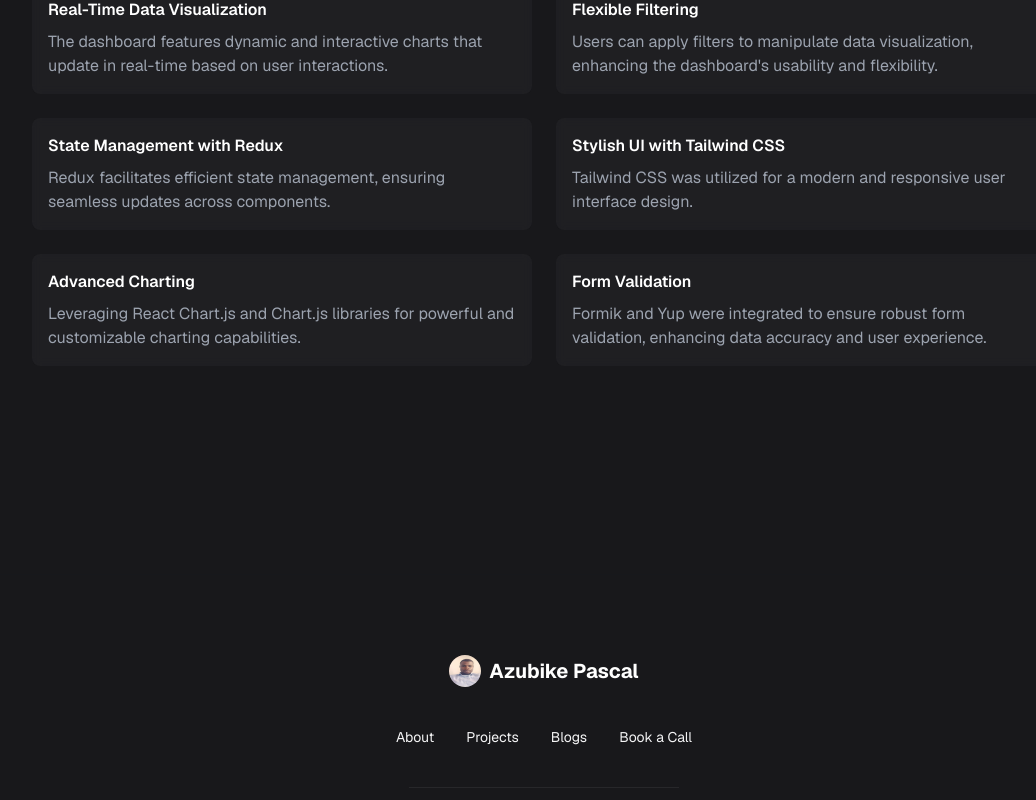
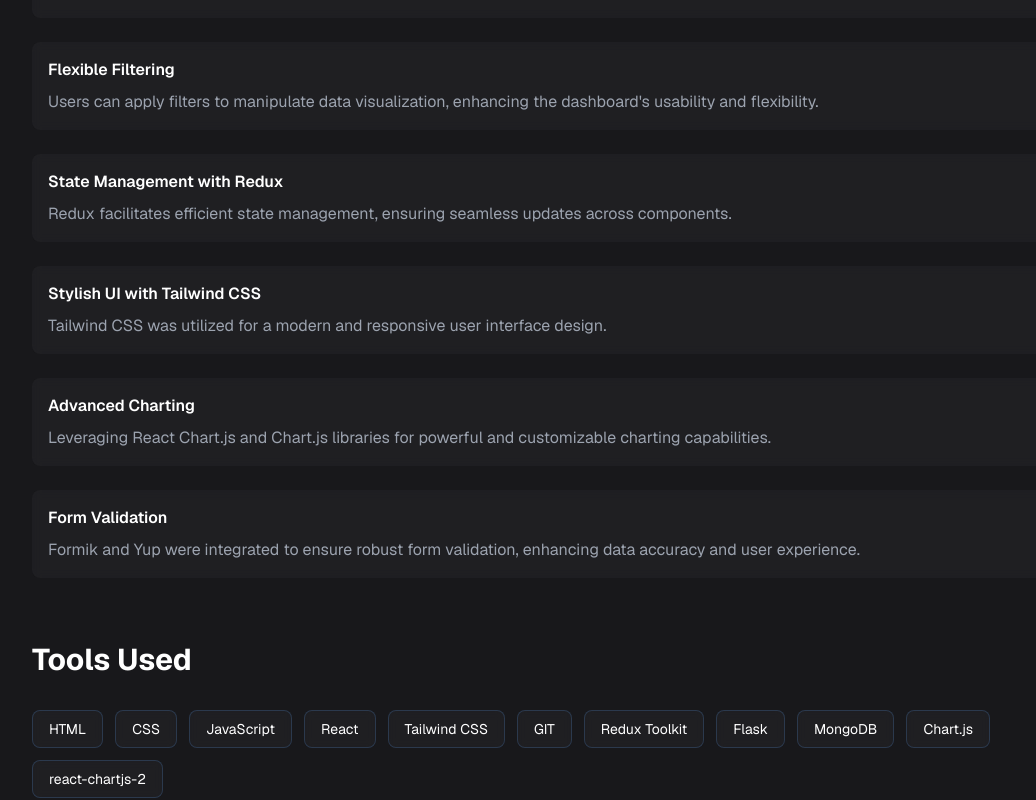
Before and after one commit to pascal-azubike/pascal-azubike-portfolio, a Next.js app: page /projects/analytical-dashboard in a window 1280 px wide. Shown: the part 1384-2184 px from the top of the page, without its empty margins (96-1132 px from the left). Built offline with nearby package versions, Linux system fonts and the light colour scheme.

Commit message:
fixed bugs with typescript error in dyanamic project page and portfolio data

```diff
--- a/src/app/projects/[id]/page.tsx
+++ b/src/app/projects/[id]/page.tsx
@@ -1,14 +1,21 @@
-import { getProjectById } from "@/data/projects";
+import { getProjectById, type Project } from "@/data/projects";
 import { notFound } from "next/navigation";
 import Image from "next/image";
 import Link from "next/link";
-import { ArrowUpRight, ShoppingBag, Shield, Sparkles } from "lucide-react";
+import { ArrowUpRight, ShoppingBag, Shield, Sparkles, LucideIcon } from "lucide-react";
 import { Metadata } from "next";
 import { siteConfig } from "@/lib/site-config";
 
 type Props = {
   params: { id: string }
 };
+
+// Define icon mapping type
+type IconMapping = {
+  [key: string]: LucideIcon;
+};
+
+
 
 export async function generateMetadata({ params }: Props): Promise<Metadata> {
   const project = getProjectById(params.id);
@@ -53,11 +60,28 @@
     notFound();
   }
 
-  const IconComponent = {
+  // Define icon mapping
+  const IconComponent: IconMapping = {
     ShoppingBag,
     Shield,
     Sparkles
   };
+
+  // Helper function to get gradient classes
+  const getGradientClasses = (project: Project) => {
+    const fromColor = project.gradientColors.from.split('/')[0];
+    return {
+      gradientBg: `bg-gradient-to-r from-${project.gradientColors.from} to-${project.gradientColors.to}`,
+      borderColor: project.id === 'wellcrest-therapy'
+        ? 'border-blue-400/20'
+        : `border-${fromColor}/20`,
+      textColor: project.id === 'wellcrest-therapy'
+        ? 'text-blue-400'
+        : `text-${fromColor}`
+    };
+  };
+
+  const gradientClasses = getGradientClasses(project);
 
   return (
     <div className="min-h-screen pt-28 bg-zinc-900 text-white">
@@ -125,7 +149,7 @@
               />
             </div>
             {/* Decorative elements */}
-            <div className={`absolute -inset-x-4 -inset-y-4 z-0 bg-gradient-to-r from-${project.gradientColors.from} to-${project.gradientColors.to} opacity-50 blur-3xl`} />
+            <div className={`absolute -inset-x-4 -inset-y-4 z-0 ${gradientClasses.gradientBg} opacity-50 blur-3xl`} />
             <div className={`absolute -inset-x-10 -inset-y-10 z-0 bg-${project.gradientColors.from.split('/')[0]}/10 opacity-30 blur-2xl`} />
           </div>
 
@@ -160,13 +184,7 @@
                 )}
 
                 {/* Key Features or Highlights */}
-                {(project.keyFeatures || project.keyHighlights) && (
-                  <>
-                    <p className="font-semibold text-white text-xl mt-8">
-                      Key Highlights:
-                    </p>
-                    <div className="grid gap-6 md:grid-cols-2">
-                      {(project.keyFeatures || project.keyHighlights).map((feature, index) => (
+                {(project.keyFeatures || project.keyHighlights || []).map((feature, index) => (
                   <div
                     key={index}
                     className="p-4 rounded-lg bg-zinc-800/50 backdrop-blur-sm"
@@ -177,9 +195,6 @@
                     <p>{feature.description}</p>
                   </div>
                 ))}
-                    </div>
-                  </>
-                )}
               </div>
             </div>
 
@@ -201,23 +216,12 @@
             )}
 
             {/* Challenges & Solutions - if available */}
-            {(project.challenges || project.technicalChallenges) && (
-              <div className="space-y-16">
-                <div>
-                  <h2 className="text-2xl md:text-3xl font-bold mb-8">
-                    Challenges & Solutions
-                  </h2>
-                  <div className="space-y-8">
-                    {(project.challenges || project.technicalChallenges).map((item, index) => (
+            {(project.challenges || project.technicalChallenges || []).map((item, index) => (
               <div
                 key={index}
                 className="bg-zinc-800/30 rounded-lg p-6 backdrop-blur-sm"
               >
-                        <h3 className={`text-xl font-semibold mb-4 ${
-                          project.id === 'wellcrest-therapy'
-                            ? 'text-blue-400'
-                            : `text-${project.gradientColors.from.split('/')[0]}`
-                        }`}>
+                <h3 className={`text-xl font-semibold mb-4 ${gradientClasses.textColor}`}>
                   {item.challenge}
                 </h3>
                 <div className="grid gap-4 md:grid-cols-3">
@@ -242,8 +246,6 @@
                 </div>
               </div>
             ))}
-                  </div>
-                </div>
 
             {/* Update the Tools Used section styling */}
             <div>
@@ -252,11 +254,7 @@
                 {project.tools.map((tool) => (
                   <span
                     key={tool}
-                        className={`px-4 py-2 bg-zinc-800/50 border ${
-                          project.id === 'wellcrest-therapy'
-                            ? 'border-blue-400/20'
-                            : `border-${project.gradientColors.from.split('/')[0]}/20`
-                        } rounded-lg text-sm backdrop-blur-sm`}
+                    className={`px-4 py-2 bg-zinc-800/50 border ${gradientClasses.borderColor} rounded-lg text-sm backdrop-blur-sm`}
                   >
                     {tool}
                   </span>
@@ -264,8 +262,6 @@
               </div>
             </div>
           </div>
-            )}
-          </div>
         </div>
       </section>
     </div>
--- a/src/data/projects.ts
+++ b/src/data/projects.ts
@@ -472,7 +472,63 @@
 };
 
 // Type for individual project
-export type Project = typeof projectsConfig[keyof typeof projectsConfig];
+export type Project = {
+    id: string;
+    title: string;
+    shortTitle?: string;
+    shortDescription: string;
+    fullDescription: string;
+    detailedDescription: string;
+    image: string;
+    links: {
+        live: string;
+        userDemo?: string;
+        adminDemo?: string;
+        github?: string;
+    };
+    keyHighlights?: {
+        title: string;
+        description: string;
+    }[];
+    tools: string[];
+    seoKeywords: string[];
+    metadata: {
+        title: string;
+        description: string;
+        type: MetadataType;
+        url: string;
+        imageAlt: string;
+    };
+    gradientColors: {
+        from: string;
+        to: string;
+    };
+    mainFeatures?: {
+        icon: string;
+        title: string;
+        description: string;
+    }[];
+    keyFeatures?: {
+        title: string;
+        description: string;
+    }[];
+    technicalDetails?: {
+        overview: string;
+        points: string[];
+    };
+    challenges?: {
+        challenge: string;
+        description: string;
+        solution: string;
+        outcome: string;
+    }[];
+    technicalChallenges?: {
+        challenge: string;
+        description: string;
+        solution: string;
+        outcome: string;
+    }[];
+};
 
 // For the Portfolio grid view
 export const portfolioItems = Object.values(projectsConfig).map(project => ({
```
Lines whose indentation alone changed are shown as unchanged.
